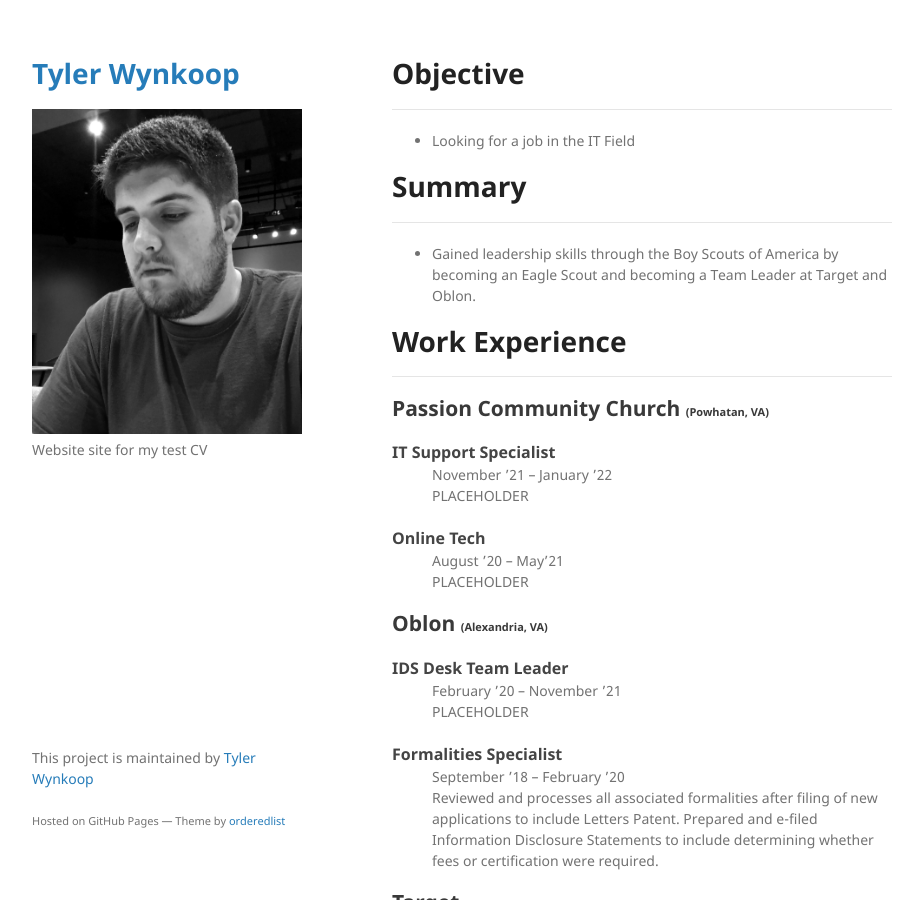
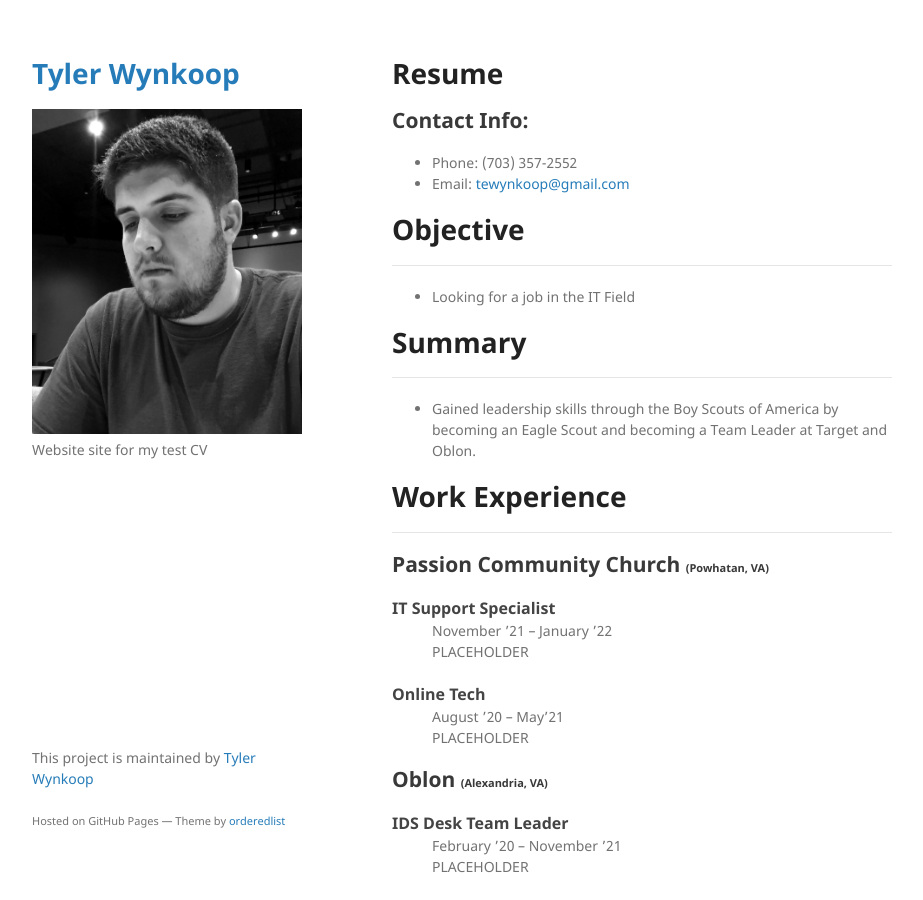
Before and after one commit to tewynkoop/TylerWynkoop, a Jekyll site: the page built from index.md, in a window 1280 px wide and 900 px high. Shown: the whole window, without its empty margins (178-1101 px from the left). Built offline with Jekyll 4.4.1, drawn with Linux system fonts in a browser that asks for light colours; our own code applies the rules of GitHub Pages for plain Markdown files.

Commit message:
Update index.md

```diff
--- a/index.md
+++ b/index.md
@@ -1,6 +1,12 @@
 ---
 layout: default
 ---
+
+# Resume
+
+## Contact Info:
+- Phone: (703) 357-2552
+- Email: <tewynkoop@gmail.com>
 
 # Objective
 -----
```
